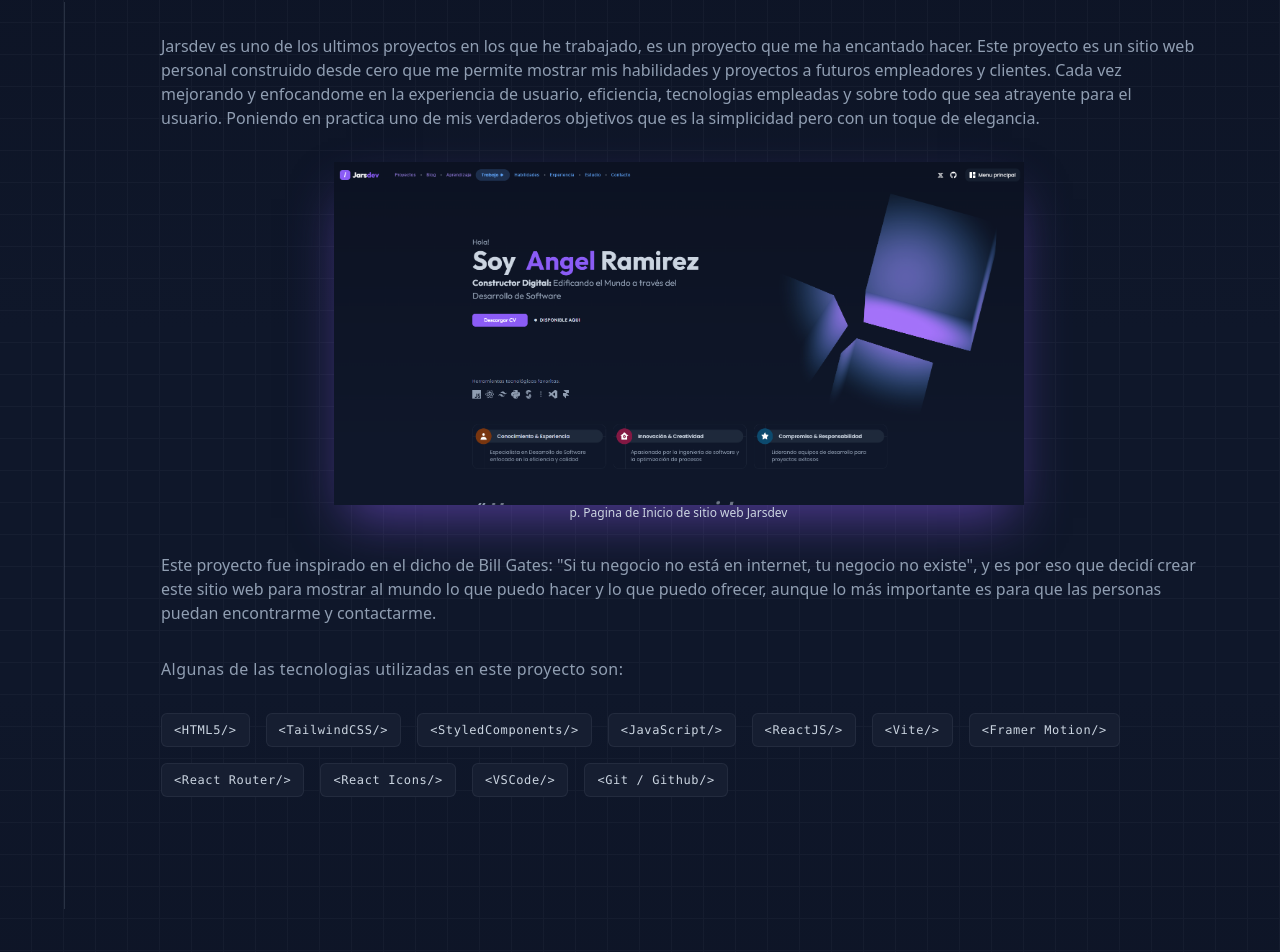
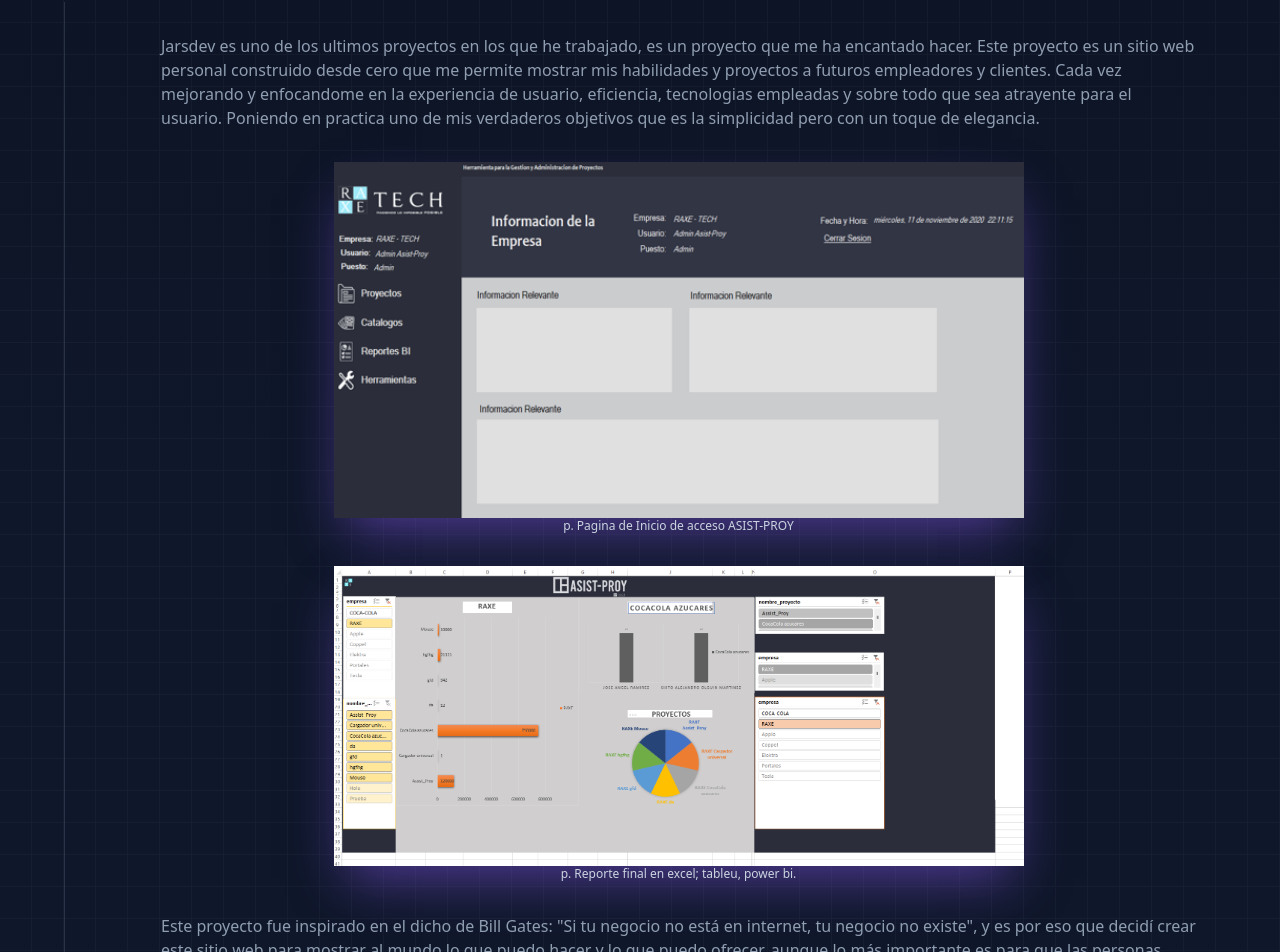
Before and after one commit to ImJars/Development-full-coding, a React (Vite) app: page /project_page_Four in a window 1280 px wide. Shown: the part 394-1346 px from the top of the page. Built offline with nearby package versions, Linux system fonts and the light colour scheme.

Commit message:
Update project_page_Four.jsx

```diff
--- a/src/components/projects/project_page_Four.jsx
+++ b/src/components/projects/project_page_Four.jsx
@@ -87,12 +87,22 @@ function PageProjectFour() {
                   </p>
                   <div className="flex flex-col justify-center my-8">
                     <img
-                      src="legacyier-express.png"
-                      alt="img_legacyier-express"
+                      src="asistProy.png"
+                      alt="img_asistProy"
                       className="w-2/3 shadow-2xl shadow-text-purple/50 flex justify-center mx-auto"
                     />
                     <p className="flex justify-center text-xs text-text-white-gray">
-                      p. Pagina de Inicio de sitio web Jarsdev
+                      p. Pagina de Inicio de acceso ASIST-PROY
+                    </p>
+                  </div>
+                  <div className="flex flex-col justify-center my-8">
+                    <img
+                      src="asistProy_reporte.png"
+                      alt="img_asistProy_reporte"
+                      className="w-2/3 shadow-2xl shadow-text-purple/50 flex justify-center mx-auto"
+                    />
+                    <p className="flex justify-center text-xs text-text-white-gray">
+                      p. Reporte final en excel; tableu, power bi.
                     </p>
                   </div>
                   <p className="text-text-general my-8">
```
